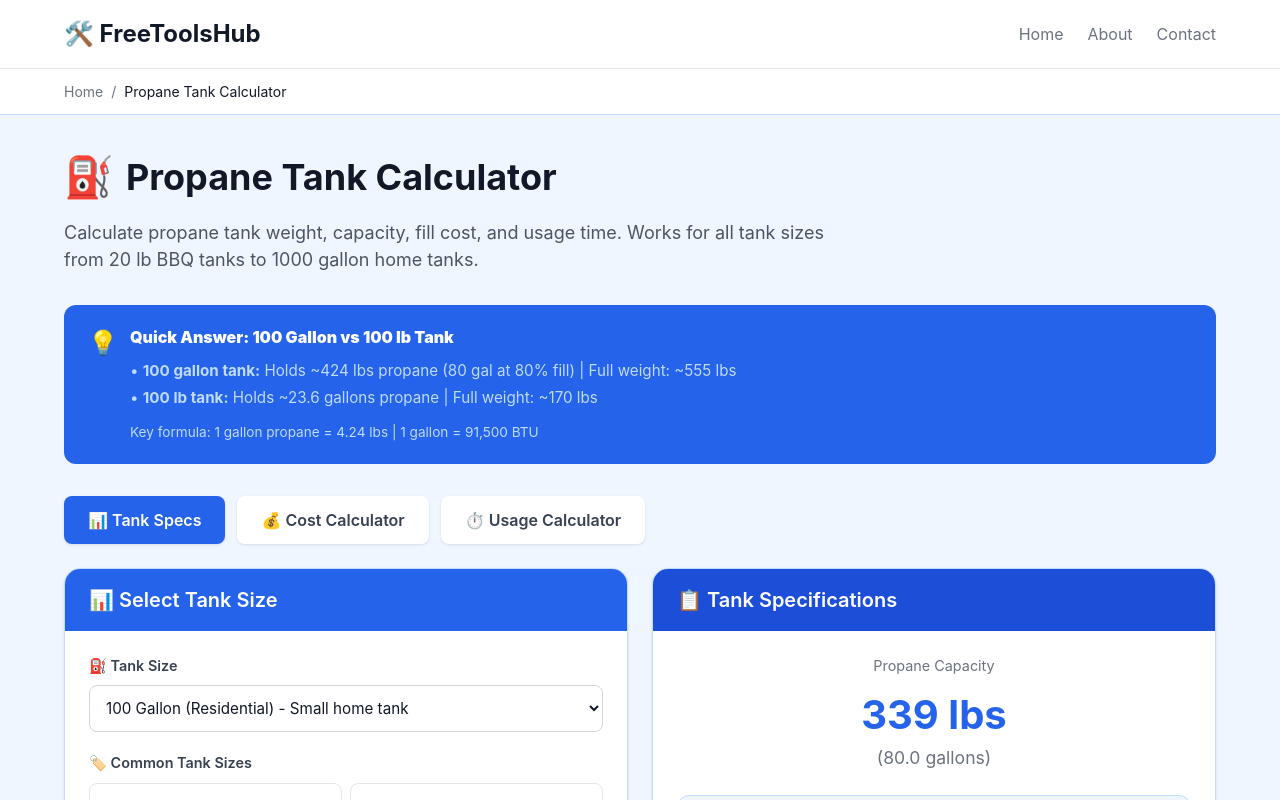
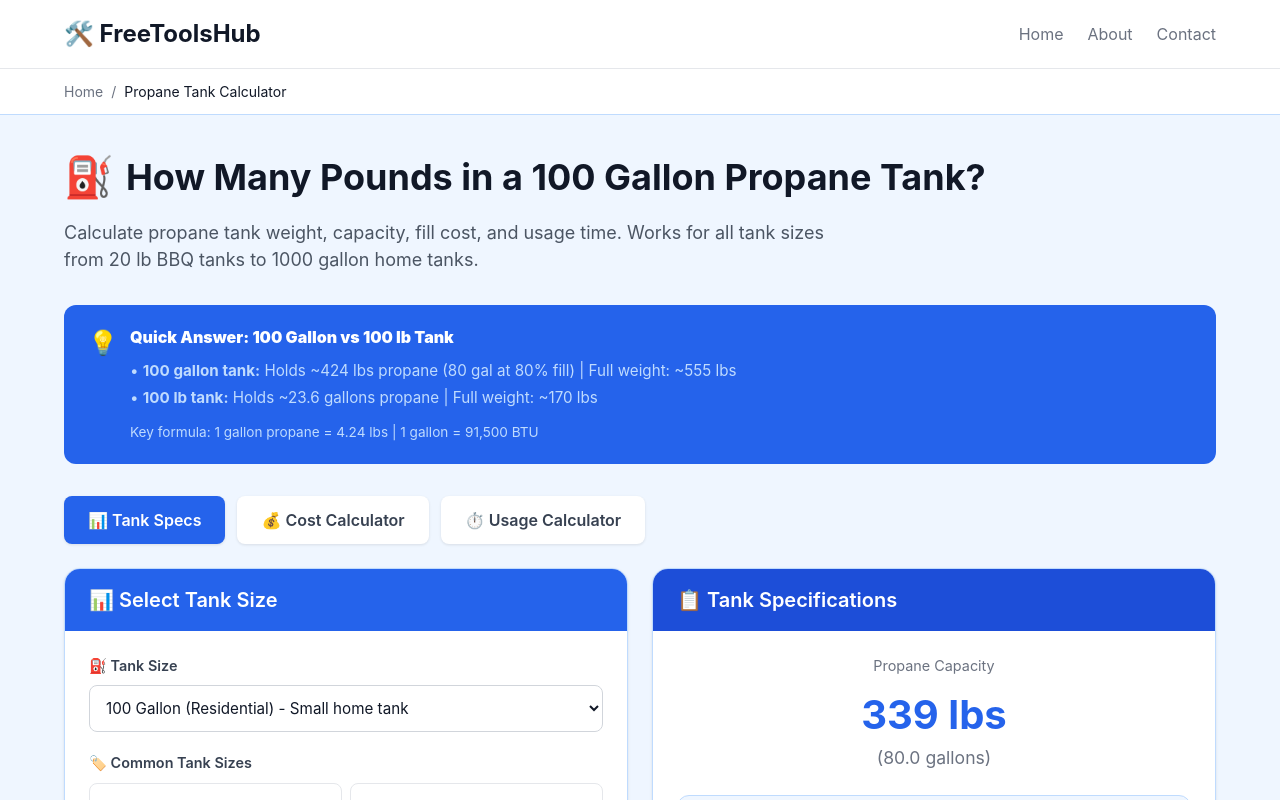
Before and after one commit to kekelele19851224-lgtm/free-tools-hub, a Next.js app: page /propane-tank-calculator in a window 1280 px wide. Shown: the top 800 px of the page. Built offline with nearby package versions, Linux system fonts and the light colour scheme.

Commit message:
Update propane tank calculator title

```diff
--- a/app/propane-tank-calculator/layout.tsx
+++ b/app/propane-tank-calculator/layout.tsx
@@ -1,7 +1,7 @@
 import { Metadata } from 'next'
 
 export const metadata: Metadata = {
-  title: 'How Many Pounds in 100 Gallon Propane Tank? Free Calculator | FreeToolsHub',
+  title: 'How Many Pounds in a 100 Gallon Propane Tank? Calculator | FreeToolsHub',
   description: 'Find how many pounds in a 100 gallon propane tank (424 lbs). Free calculator converts gallons to pounds, estimates fill cost & usage time. 100 lb tank holds 23.6 gallons.',
   keywords: 'how many pounds in a 100 gallon propane tank, 100 gallon propane tank weight, how many gallons in 100 lb propane tank, propane tank calculator, cost to fill 100 lb propane tank, how long will 100 lb propane tank last, propane weight calculator, 100 gallon propane tank cost',
   alternates: {
--- a/app/propane-tank-calculator/page.tsx
+++ b/app/propane-tank-calculator/page.tsx
@@ -250,7 +250,7 @@ export default function PropaneTankCalculator() {
           <div style={{ display: "flex", alignItems: "center", gap: "12px", marginBottom: "12px", flexWrap: "wrap" }}>
             <span style={{ fontSize: "2.5rem" }}>⛽</span>
             <h1 style={{ fontSize: "clamp(1.75rem, 5vw, 2.25rem)", fontWeight: "bold", color: "#111827", margin: 0 }}>
-              Propane Tank Calculator
+              How Many Pounds in a 100 Gallon Propane Tank?
             </h1>
           </div>
           <p style={{ fontSize: "1.125rem", color: "#4B5563", maxWidth: "800px" }}>
```
